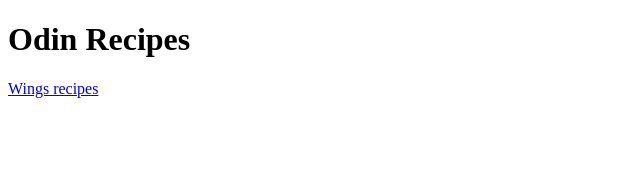
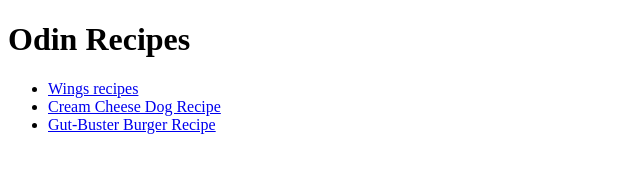
Before and after one commit to jfperezzz/odin-recipes, a plain HTML site: page index.html in a window 1280 px wide. Shown: the whole page, without its empty margins (0-640 px from the left). Drawn offline with Linux system fonts and the light colour scheme.

Commit message:
index.html

```diff
--- a/index.html
+++ b/index.html
@@ -7,6 +7,10 @@
 
     <body>
         <h1>Odin Recipes</h1>
-        <a href="recipes/wings.html">Wings recipes</a>
+        <ul>
+        <li><a href="recipes/wings.html">Wings recipes</a></li>
+        <li><a href="recipes/hotdogs.html">Cream Cheese Dog Recipe</a></li>
+        <li><a href="recipes/burgers.html">Gut-Buster Burger Recipe</a></li>
+        </ul>
     </body>
 </html>
```
